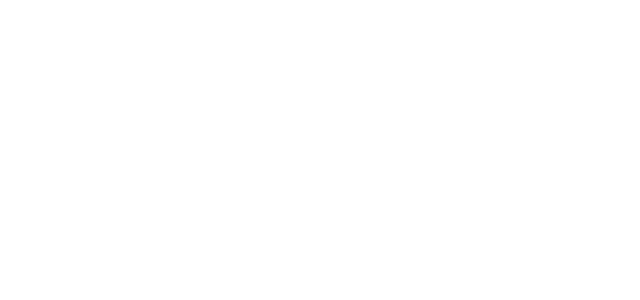
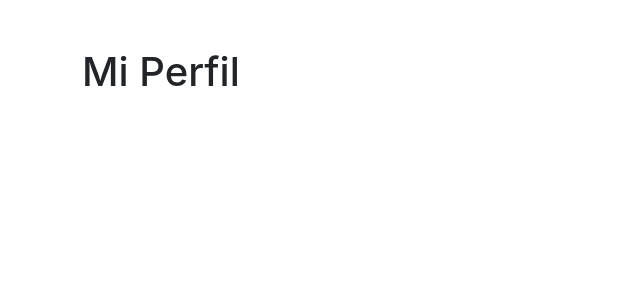
Before and after one commit to ARCA83/Codigo, a React (Create React App) app in the folder todoreact/: page /perfil in a window 1280 px wide. Before the commit this address had no page. Shown: the top 300 px of the page, without its empty margins (0-640 px from the left). Built offline with nearby package versions, Linux system fonts and the light colour scheme.

Commit message:
buscandoerror

```diff
--- /dev/null
+++ b/todoreact/src/pages/Profile/index.js
@@ -0,0 +1,9 @@
+const Profile = () => {
+  return (
+    <div>
+      <h1>Mi Perfil</h1>
+    </div>
+  );
+};
+
+export default Profile;
--- a/todoreact/src/pages/index.js
+++ b/todoreact/src/pages/index.js
@@ -1 +1,3 @@
-export {default as HomeView} from "./Home";
+export { default as HomeView } from "./Home";
+
+export { default as ProfileView } from "./Profile";
--- a/todoreact/src/routes/index.js
+++ b/todoreact/src/routes/index.js
@@ -1,17 +1,19 @@
-//paso 1 import our component from react Router DOM
-import {BrowserRouter, Routes,Route}from "react-router-dom";
-//paso 2: Import our views
-import { HomeView } from "../pages";
+// Paso1: Importar los componentes de React Router DOM
+import { BrowserRouter, Routes, Route } from "react-router-dom";
+// Pas2: Importar nuestras vistas
+import { HomeView, ProfileView } from "../pages";
 
-// path => es la raiz /./ login/ registro
+// path => Nombre de la ruta /, /login, /registro
 
-const Router = ()=>{
+const Router = () => {
   return (
     <BrowserRouter>
       <Routes>
-            <Route path="/" element={<HomeView/>} />
+        <Route path="/" element={<HomeView />} />
+        <Route path="/perfil" element={<ProfileView />} />
       </Routes>
     </BrowserRouter>
   );
 };
+
 export default Router;
--- a/todoreact/src/services/index.js
+++ b/todoreact/src/services/index.js
@@ -48,18 +48,20 @@ export const update = async (id, body) => {
   }
 };
 
-// Para la eliminar un registro unicamente necesito el id
-export const destroy = async (id) => {
-  try {
-    const response = await fetch(`${url}/${id}`, {
-      method: "DELETE",
-      headers: {
-        "Content-type": "application/json",
-      },
-    });
-    const data = await response.json();
-    return data;
-  } catch (error) {
-    console.log(error);
-  }
-};
+//para eliminar un registro unicam
+export const destroy = async (id)=> {
+try{
+  const response = await fetch(`${url}/${id}`,{
+    method:"DELETE",
+    headers: {
+      "Content-type":"application/json",
+    }
+
+  });
+  const data =await response.json();
+  return data;
+}catch(error){
+  console.log(error);
+}
+
+}
```
Lines whose indentation alone changed are shown as unchanged.
